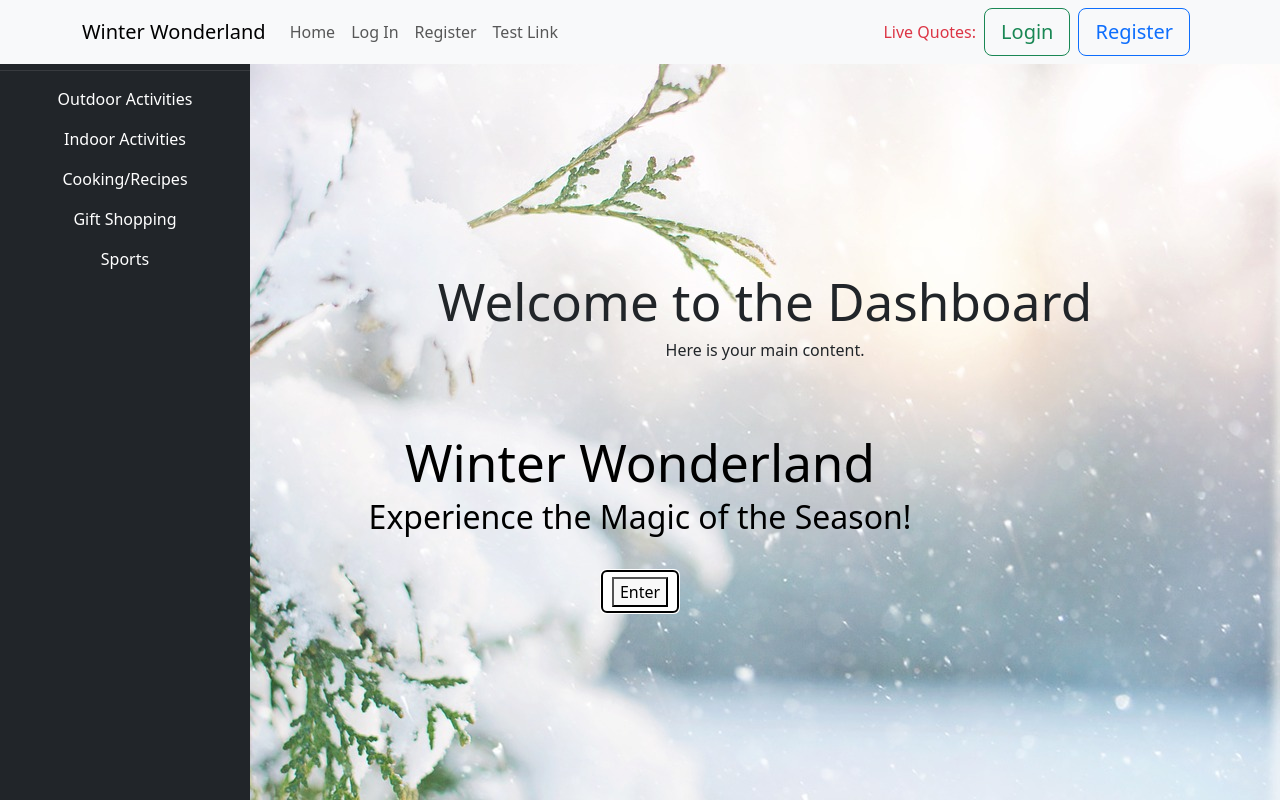
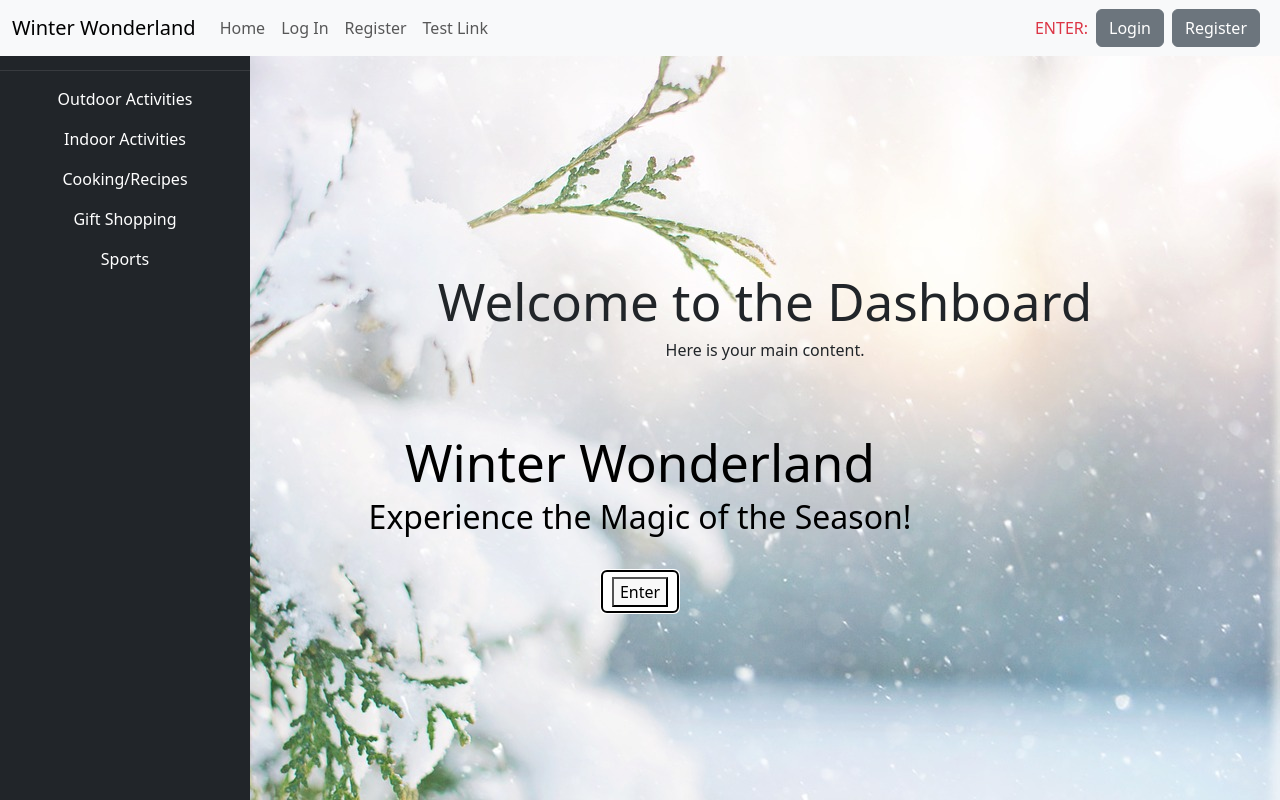
Before and after one commit to hubforschoolwork/pro5go, a React (Vite) app: page / in a window 1280 px wide. Built offline with nearby package versions, Linux system fonts and the light colour scheme.

Commit message:
navbar adjustment

```diff
--- a/src/components/navbar.jsx
+++ b/src/components/navbar.jsx
@@ -4,7 +4,9 @@ import React from 'react';
 const Navbar = () => {
     return (
         <nav className="navbar navbar-expand-lg navbar-light bg-light fixed-top"> {/* Apply the fixed-top class here */}
-            <div className="container">
+            {/* <div className="container"> */}
+
+            <div className="container-fluid">
                 <a className="navbar-brand" href="/">Winter Wonderland</a>
 
                 <button className="navbar-toggler" type="button" data-toggle="collapse" data-target="#navbarNav" aria-controls="navbarNav" aria-expanded="false" aria-label="Toggle navigation">
@@ -34,11 +36,9 @@ const Navbar = () => {
                 </div>
 
                 <div class="d-flex align-items-center">
-        <span class="text-danger me-2">Live Quotes:</span>
-        <a href="/login" target="_blank" rel="noopener noreferrer"
-          class="btn btn-outline-success me-2 btn-lg">Login</a>
-        <a href="https://finance.yahoo.com/quote/GE/" target="_blank" rel="noopener noreferrer"
-          class="btn btn-outline-primary me-2 btn-lg">Register</a>
+                    <span class="text-danger me-2">ENTER:</span>
+                        <a href="/login" class="btn btn-secondary me-2">Login</a>
+                        <a href="/register" class="btn btn-secondary me-2">Register</a>
       </div>
 
 
```
